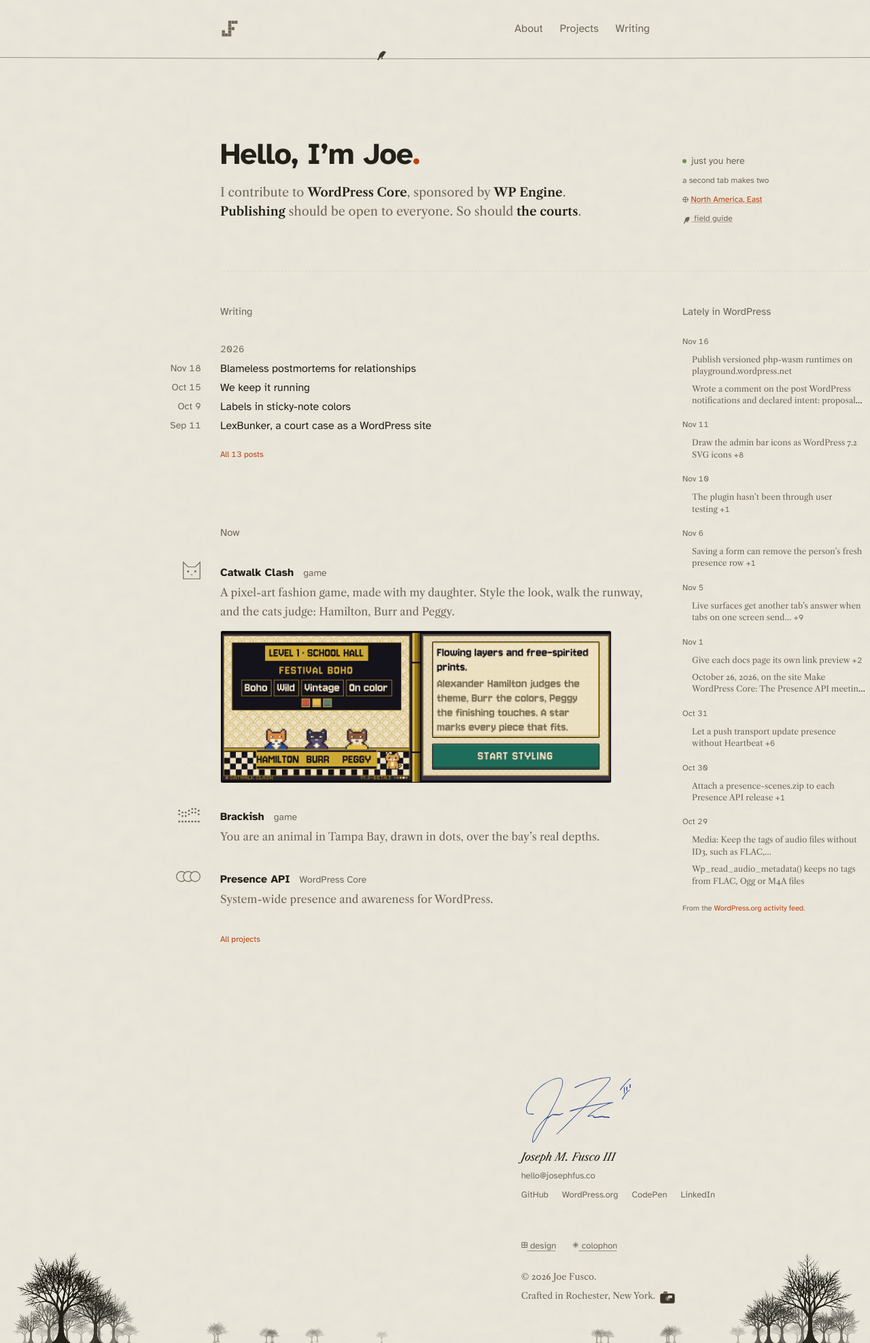
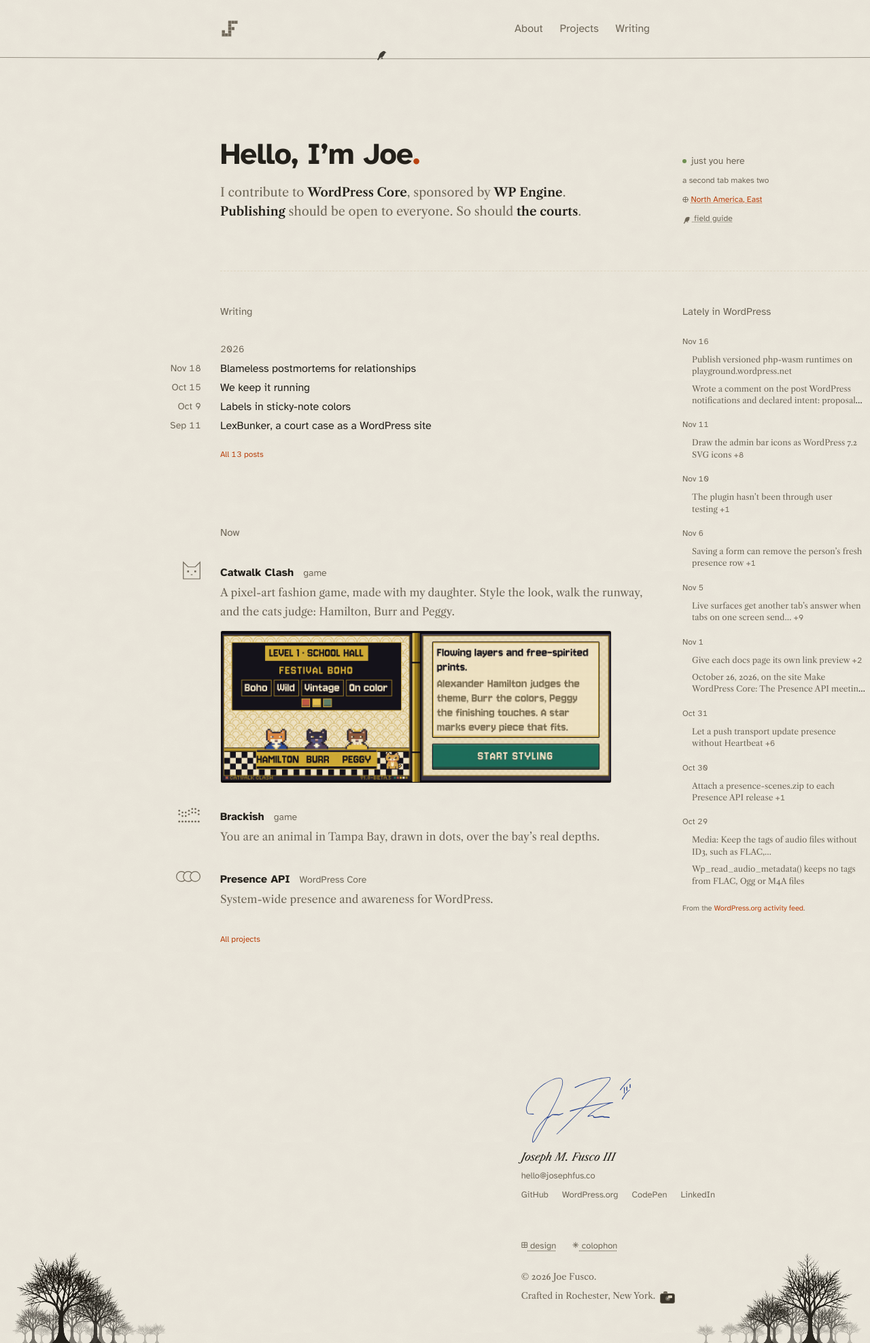
Before and after one commit to josephfusco/josephfusco.github.io, a Jekyll site: the page built from index.html, in a window 1280 px wide. Shown: the whole page at 68% size. Built offline with Jekyll 4.4.1, drawn with Linux system fonts in a browser that asks for light colours.

Commit message:
Open ground in the middle of the forest, and an address that does not select

```diff
--- a/_includes/tree.html
+++ b/_includes/tree.html
@@ -1,156 +1,116 @@
 {% comment %}Written by script/build-tree.py. The grove is decoration and says nothing to a screen reader.{% endcomment %}
 <div class="grove" aria-hidden="true">
-	<div class="margin-tree turned" data-tree style="--wide:0.167;--ink:0.27;left:calc(var(--free) * 0.692)">
+	<div class="margin-tree turned" data-tree style="--wide:0.208;--ink:0.28;left:calc(var(--free) * 0.326)">
 		<img class="tree-wash" src="{{ '/assets/images/tree-e-wash.svg' | relative_url }}" alt="" width="1004" height="886" loading="lazy" decoding="async">
 		<img class="tree-ink" src="{{ '/assets/images/tree-e.svg' | relative_url }}" alt="" width="1004" height="886" loading="lazy" decoding="async">
 	</div>
-	<div class="margin-tree" data-tree style="--wide:0.226;--ink:0.33;left:calc(var(--free) * 0.09)">
+	<div class="margin-tree" data-tree style="--wide:0.2;--ink:0.28;left:calc(var(--free) * 1.182)">
 		<img class="tree-wash" src="{{ '/assets/images/tree-e-wash.svg' | relative_url }}" alt="" width="1004" height="886" loading="lazy" decoding="async">
 		<img class="tree-ink" src="{{ '/assets/images/tree-e.svg' | relative_url }}" alt="" width="1004" height="886" loading="lazy" decoding="async">
 	</div>
-	<div class="margin-tree" data-tree style="--wide:0.228;--ink:0.27;left:calc(var(--free) * 0.552)">
+	<div class="margin-tree" data-tree style="--wide:0.244;--ink:0.35;left:calc(var(--free) * 0.086)">
 		<img class="tree-wash" src="{{ '/assets/images/tree-e-wash.svg' | relative_url }}" alt="" width="1004" height="886" loading="lazy" decoding="async">
 		<img class="tree-ink" src="{{ '/assets/images/tree-e.svg' | relative_url }}" alt="" width="1004" height="886" loading="lazy" decoding="async">
 	</div>
-	<div class="margin-tree turned" data-tree style="--wide:0.169;--ink:0.33;left:calc(var(--free) * 0.871)">
+	<div class="margin-tree turned" data-tree style="--wide:0.181;--ink:0.34;left:calc(var(--free) * 0.834)">
 		<img class="tree-wash" src="{{ '/assets/images/tree-e-wash.svg' | relative_url }}" alt="" width="1004" height="886" loading="lazy" decoding="async">
 		<img class="tree-ink" src="{{ '/assets/images/tree-e.svg' | relative_url }}" alt="" width="1004" height="886" loading="lazy" decoding="async">
 	</div>
-	<div class="margin-tree turned" data-tree style="--wide:0.199;--ink:0.33;left:calc(var(--free) * 0.957)">
+	<div class="margin-tree turned" data-tree style="--wide:0.179;--ink:0.28;left:calc(var(--free) * 0.663)">
+		<img class="tree-wash" src="{{ '/assets/images/tree-e-wash.svg' | relative_url }}" alt="" width="1004" height="886" loading="lazy" decoding="async">
+		<img class="tree-ink" src="{{ '/assets/images/tree-e.svg' | relative_url }}" alt="" width="1004" height="886" loading="lazy" decoding="async">
+	</div>
+	<div class="margin-tree turned" data-tree style="--wide:0.214;--ink:0.35;left:calc(var(--free) * 0.918)">
 		<img class="tree-wash" src="{{ '/assets/images/tree-b-wash.svg' | relative_url }}" alt="" width="1069" height="980" loading="lazy" decoding="async">
 		<img class="tree-ink" src="{{ '/assets/images/tree-b.svg' | relative_url }}" alt="" width="1069" height="980" loading="lazy" decoding="async">
 	</div>
-	<div class="margin-tree turned" data-tree style="--wide:0.17;--ink:0.22;left:calc(var(--free) * 0.26)">
+	<div class="margin-tree turned" data-tree style="--wide:0.182;--ink:0.22;left:calc(var(--free) * 0.249)">
 		<img class="tree-wash" src="{{ '/assets/images/tree-e-wash.svg' | relative_url }}" alt="" width="1004" height="886" loading="lazy" decoding="async">
 		<img class="tree-ink" src="{{ '/assets/images/tree-e.svg' | relative_url }}" alt="" width="1004" height="886" loading="lazy" decoding="async">
 	</div>
-	<div class="margin-tree turned" data-tree style="--wide:0.194;--ink:0.27;left:calc(var(--free) * 0.34)">
+	<div class="margin-tree" data-tree style="--wide:0.246;--ink:0.28;left:calc(var(--free) * 0.53)">
 		<img class="tree-wash" src="{{ '/assets/images/tree-e-wash.svg' | relative_url }}" alt="" width="1004" height="886" loading="lazy" decoding="async">
 		<img class="tree-ink" src="{{ '/assets/images/tree-e.svg' | relative_url }}" alt="" width="1004" height="886" loading="lazy" decoding="async">
 	</div>
-	<div class="margin-tree" data-tree style="--wide:0.217;--ink:0.24;right:calc(var(--free) * 0.486)">
+	<div class="margin-tree turned" data-tree style="--wide:0.194;--ink:0.25;left:calc(var(--free) * 1.091)">
+		<img class="tree-wash" src="{{ '/assets/images/tree-c-wash.svg' | relative_url }}" alt="" width="977" height="886" loading="lazy" decoding="async">
+		<img class="tree-ink" src="{{ '/assets/images/tree-c.svg' | relative_url }}" alt="" width="977" height="886" loading="lazy" decoding="async">
+	</div>
+	<div class="margin-tree" data-tree style="--wide:0.233;--ink:0.25;right:calc(var(--free) * 0.166)">
+		<img class="tree-wash" src="{{ '/assets/images/tree-e-wash.svg' | relative_url }}" alt="" width="1004" height="886" loading="lazy" decoding="async">
+		<img class="tree-ink" src="{{ '/assets/images/tree-e.svg' | relative_url }}" alt="" width="1004" height="886" loading="lazy" decoding="async">
+	</div>
+	<div class="margin-tree turned" data-tree style="--wide:0.229;--ink:0.28;right:calc(var(--free) * 0.897)">
+		<img class="tree-wash" src="{{ '/assets/images/tree-c-wash.svg' | relative_url }}" alt="" width="977" height="886" loading="lazy" decoding="async">
+		<img class="tree-ink" src="{{ '/assets/images/tree-c.svg' | relative_url }}" alt="" width="977" height="886" loading="lazy" decoding="async">
+	</div>
+	<div class="margin-tree turned" data-tree style="--wide:0.226;--ink:0.26;right:calc(var(--free) * 0.051)">
+		<img class="tree-wash" src="{{ '/assets/images/tree-c-wash.svg' | relative_url }}" alt="" width="977" height="886" loading="lazy" decoding="async">
+		<img class="tree-ink" src="{{ '/assets/images/tree-c.svg' | relative_url }}" alt="" width="977" height="886" loading="lazy" decoding="async">
+	</div>
+	<div class="margin-tree turned" data-tree style="--wide:0.205;--ink:0.28;right:calc(var(--free) * 0.32)">
+		<img class="tree-wash" src="{{ '/assets/images/tree-c-wash.svg' | relative_url }}" alt="" width="977" height="886" loading="lazy" decoding="async">
+		<img class="tree-ink" src="{{ '/assets/images/tree-c.svg' | relative_url }}" alt="" width="977" height="886" loading="lazy" decoding="async">
+	</div>
+	<div class="margin-tree turned" data-tree style="--wide:0.203;--ink:0.27;right:calc(var(--free) * 1.041)">
 		<img class="tree-wash" src="{{ '/assets/images/tree-b-wash.svg' | relative_url }}" alt="" width="1069" height="980" loading="lazy" decoding="async">
 		<img class="tree-ink" src="{{ '/assets/images/tree-b.svg' | relative_url }}" alt="" width="1069" height="980" loading="lazy" decoding="async">
 	</div>
-	<div class="margin-tree turned" data-tree style="--wide:0.177;--ink:0.26;right:calc(var(--free) * 0.992)">
+	<div class="margin-tree" data-tree style="--wide:0.176;--ink:0.24;right:calc(var(--free) * 0.834)">
+		<img class="tree-wash" src="{{ '/assets/images/tree-b-wash.svg' | relative_url }}" alt="" width="1069" height="980" loading="lazy" decoding="async">
+		<img class="tree-ink" src="{{ '/assets/images/tree-b.svg' | relative_url }}" alt="" width="1069" height="980" loading="lazy" decoding="async">
+	</div>
+	<div class="margin-tree turned" data-tree style="--wide:0.187;--ink:0.3;right:calc(var(--free) * 1.245)">
 		<img class="tree-wash" src="{{ '/assets/images/tree-c-wash.svg' | relative_url }}" alt="" width="977" height="886" loading="lazy" decoding="async">
 		<img class="tree-ink" src="{{ '/assets/images/tree-c.svg' | relative_url }}" alt="" width="977" height="886" loading="lazy" decoding="async">
 	</div>
-	<div class="margin-tree turned" data-tree style="--wide:0.21;--ink:0.34;right:calc(var(--free) * 0.08)">
+	<div class="margin-tree" data-tree style="--wide:0.186;--ink:0.26;right:calc(var(--free) * 0.685)">
+		<img class="tree-wash" src="{{ '/assets/images/tree-e-wash.svg' | relative_url }}" alt="" width="1004" height="886" loading="lazy" decoding="async">
+		<img class="tree-ink" src="{{ '/assets/images/tree-e.svg' | relative_url }}" alt="" width="1004" height="886" loading="lazy" decoding="async">
+	</div>
+	<div class="margin-tree" data-tree style="--wide:0.21;--ink:0.33;right:calc(var(--free) * 0.459)">
 		<img class="tree-wash" src="{{ '/assets/images/tree-c-wash.svg' | relative_url }}" alt="" width="977" height="886" loading="lazy" decoding="async">
 		<img class="tree-ink" src="{{ '/assets/images/tree-c.svg' | relative_url }}" alt="" width="977" height="886" loading="lazy" decoding="async">
 	</div>
-	<div class="margin-tree" data-tree style="--wide:0.214;--ink:0.33;right:calc(var(--free) * 0.23)">
+	<div class="margin-tree" data-tree style="--wide:0.445;--ink:0.56;left:calc(var(--free) * 0.367)">
 		<img class="tree-wash" src="{{ '/assets/images/tree-c-wash.svg' | relative_url }}" alt="" width="977" height="886" loading="lazy" decoding="async">
 		<img class="tree-ink" src="{{ '/assets/images/tree-c.svg' | relative_url }}" alt="" width="977" height="886" loading="lazy" decoding="async">
 	</div>
-	<div class="margin-tree turned" data-tree style="--wide:0.209;--ink:0.27;right:calc(var(--free) * 0.631)">
+	<div class="margin-tree turned" data-tree style="--wide:0.325;--ink:0.52;left:calc(var(--free) * 0.769)">
 		<img class="tree-wash" src="{{ '/assets/images/tree-c-wash.svg' | relative_url }}" alt="" width="977" height="886" loading="lazy" decoding="async">
 		<img class="tree-ink" src="{{ '/assets/images/tree-c.svg' | relative_url }}" alt="" width="977" height="886" loading="lazy" decoding="async">
 	</div>
-	<div class="margin-tree turned" data-tree style="--wide:0.17;--ink:0.28;right:calc(var(--free) * 0.374)">
+	<div class="margin-tree" data-tree style="--wide:0.456;--ink:0.54;left:calc(var(--free) * 0.593)">
+		<img class="tree-wash" src="{{ '/assets/images/tree-c-wash.svg' | relative_url }}" alt="" width="977" height="886" loading="lazy" decoding="async">
+		<img class="tree-ink" src="{{ '/assets/images/tree-c.svg' | relative_url }}" alt="" width="977" height="886" loading="lazy" decoding="async">
+	</div>
+	<div class="margin-tree turned" data-tree style="--wide:0.341;--ink:0.59;left:calc(var(--free) * 0.262)">
+		<img class="tree-wash" src="{{ '/assets/images/tree-c-wash.svg' | relative_url }}" alt="" width="977" height="886" loading="lazy" decoding="async">
+		<img class="tree-ink" src="{{ '/assets/images/tree-c.svg' | relative_url }}" alt="" width="977" height="886" loading="lazy" decoding="async">
+	</div>
+	<div class="margin-tree turned" data-tree style="--wide:0.389;--ink:0.6;left:calc(var(--free) * 0.078)">
 		<img class="tree-wash" src="{{ '/assets/images/tree-b-wash.svg' | relative_url }}" alt="" width="1069" height="980" loading="lazy" decoding="async">
 		<img class="tree-ink" src="{{ '/assets/images/tree-b.svg' | relative_url }}" alt="" width="1069" height="980" loading="lazy" decoding="async">
 	</div>
-	<div class="margin-tree turned" data-tree style="--wide:0.18;--ink:0.28;right:calc(var(--free) * 0.812)">
+	<div class="margin-tree turned" data-tree style="--wide:0.447;--ink:0.58;right:calc(var(--free) * 0.415)">
+		<img class="tree-wash" src="{{ '/assets/images/tree-c-wash.svg' | relative_url }}" alt="" width="977" height="886" loading="lazy" decoding="async">
+		<img class="tree-ink" src="{{ '/assets/images/tree-c.svg' | relative_url }}" alt="" width="977" height="886" loading="lazy" decoding="async">
+	</div>
+	<div class="margin-tree" data-tree style="--wide:0.358;--ink:0.52;right:calc(var(--free) * 0.764)">
+		<img class="tree-wash" src="{{ '/assets/images/tree-e-wash.svg' | relative_url }}" alt="" width="1004" height="886" loading="lazy" decoding="async">
+		<img class="tree-ink" src="{{ '/assets/images/tree-e.svg' | relative_url }}" alt="" width="1004" height="886" loading="lazy" decoding="async">
+	</div>
+	<div class="margin-tree turned" data-tree style="--wide:0.382;--ink:0.64;right:calc(var(--free) * 0.232)">
+		<img class="tree-wash" src="{{ '/assets/images/tree-c-wash.svg' | relative_url }}" alt="" width="977" height="886" loading="lazy" decoding="async">
+		<img class="tree-ink" src="{{ '/assets/images/tree-c.svg' | relative_url }}" alt="" width="977" height="886" loading="lazy" decoding="async">
+	</div>
+	<div class="margin-tree turned" data-tree style="--wide:0.412;--ink:0.61;right:calc(var(--free) * 0.575)">
 		<img class="tree-wash" src="{{ '/assets/images/tree-b-wash.svg' | relative_url }}" alt="" width="1069" height="980" loading="lazy" decoding="async">
 		<img class="tree-ink" src="{{ '/assets/images/tree-b.svg' | relative_url }}" alt="" width="1069" height="980" loading="lazy" decoding="async">
 	</div>
-	<div class="margin-tree turned" data-tree style="--wide:0.196;--ink:0.29;left:23.27vw">
+	<div class="margin-tree turned" data-tree style="--wide:0.399;--ink:0.52;right:calc(var(--free) * 0.12)">
 		<img class="tree-wash" src="{{ '/assets/images/tree-e-wash.svg' | relative_url }}" alt="" width="1004" height="886" loading="lazy" decoding="async">
 		<img class="tree-ink" src="{{ '/assets/images/tree-e.svg' | relative_url }}" alt="" width="1004" height="886" loading="lazy" decoding="async">
-	</div>
-	<div class="margin-tree turned" data-tree style="--wide:0.217;--ink:0.28;left:23.48vw">
-		<img class="tree-wash" src="{{ '/assets/images/tree-e-wash.svg' | relative_url }}" alt="" width="1004" height="886" loading="lazy" decoding="async">
-		<img class="tree-ink" src="{{ '/assets/images/tree-e.svg' | relative_url }}" alt="" width="1004" height="886" loading="lazy" decoding="async">
-	</div>
-	<div class="margin-tree" data-tree style="--wide:0.152;--ink:0.27;left:30.14vw">
-		<img class="tree-wash" src="{{ '/assets/images/tree-e-wash.svg' | relative_url }}" alt="" width="1004" height="886" loading="lazy" decoding="async">
-		<img class="tree-ink" src="{{ '/assets/images/tree-e.svg' | relative_url }}" alt="" width="1004" height="886" loading="lazy" decoding="async">
-	</div>
-	<div class="margin-tree turned" data-tree style="--wide:0.147;--ink:0.28;left:30.29vw">
-		<img class="tree-wash" src="{{ '/assets/images/tree-e-wash.svg' | relative_url }}" alt="" width="1004" height="886" loading="lazy" decoding="async">
-		<img class="tree-ink" src="{{ '/assets/images/tree-e.svg' | relative_url }}" alt="" width="1004" height="886" loading="lazy" decoding="async">
-	</div>
-	<div class="margin-tree turned" data-tree style="--wide:0.163;--ink:0.27;left:29.48vw">
-		<img class="tree-wash" src="{{ '/assets/images/tree-b-wash.svg' | relative_url }}" alt="" width="1069" height="980" loading="lazy" decoding="async">
-		<img class="tree-ink" src="{{ '/assets/images/tree-b.svg' | relative_url }}" alt="" width="1069" height="980" loading="lazy" decoding="async">
-	</div>
-	<div class="margin-tree turned" data-tree style="--wide:0.151;--ink:0.27;left:34.74vw">
-		<img class="tree-wash" src="{{ '/assets/images/tree-b-wash.svg' | relative_url }}" alt="" width="1069" height="980" loading="lazy" decoding="async">
-		<img class="tree-ink" src="{{ '/assets/images/tree-b.svg' | relative_url }}" alt="" width="1069" height="980" loading="lazy" decoding="async">
-	</div>
-	<div class="margin-tree turned" data-tree style="--wide:0.154;--ink:0.24;left:35.41vw">
-		<img class="tree-wash" src="{{ '/assets/images/tree-e-wash.svg' | relative_url }}" alt="" width="1004" height="886" loading="lazy" decoding="async">
-		<img class="tree-ink" src="{{ '/assets/images/tree-e.svg' | relative_url }}" alt="" width="1004" height="886" loading="lazy" decoding="async">
-	</div>
-	<div class="margin-tree" data-tree style="--wide:0.128;--ink:0.19;left:42.93vw">
-		<img class="tree-wash" src="{{ '/assets/images/tree-c-wash.svg' | relative_url }}" alt="" width="977" height="886" loading="lazy" decoding="async">
-		<img class="tree-ink" src="{{ '/assets/images/tree-c.svg' | relative_url }}" alt="" width="977" height="886" loading="lazy" decoding="async">
-	</div>
-	<div class="margin-tree turned" data-tree style="--wide:0.18;--ink:0.27;left:76.27vw">
-		<img class="tree-wash" src="{{ '/assets/images/tree-c-wash.svg' | relative_url }}" alt="" width="977" height="886" loading="lazy" decoding="async">
-		<img class="tree-ink" src="{{ '/assets/images/tree-c.svg' | relative_url }}" alt="" width="977" height="886" loading="lazy" decoding="async">
-	</div>
-	<div class="margin-tree" data-tree style="--wide:0.189;--ink:0.3;left:75.52vw">
-		<img class="tree-wash" src="{{ '/assets/images/tree-e-wash.svg' | relative_url }}" alt="" width="1004" height="886" loading="lazy" decoding="async">
-		<img class="tree-ink" src="{{ '/assets/images/tree-e.svg' | relative_url }}" alt="" width="1004" height="886" loading="lazy" decoding="async">
-	</div>
-	<div class="margin-tree" data-tree style="--wide:0.156;--ink:0.3;left:75.56vw">
-		<img class="tree-wash" src="{{ '/assets/images/tree-e-wash.svg' | relative_url }}" alt="" width="1004" height="886" loading="lazy" decoding="async">
-		<img class="tree-ink" src="{{ '/assets/images/tree-e.svg' | relative_url }}" alt="" width="1004" height="886" loading="lazy" decoding="async">
-	</div>
-	<div class="margin-tree turned" data-tree style="--wide:0.145;--ink:0.3;left:67.6vw">
-		<img class="tree-wash" src="{{ '/assets/images/tree-e-wash.svg' | relative_url }}" alt="" width="1004" height="886" loading="lazy" decoding="async">
-		<img class="tree-ink" src="{{ '/assets/images/tree-e.svg' | relative_url }}" alt="" width="1004" height="886" loading="lazy" decoding="async">
-	</div>
-	<div class="margin-tree turned" data-tree style="--wide:0.149;--ink:0.27;left:68.08vw">
-		<img class="tree-wash" src="{{ '/assets/images/tree-e-wash.svg' | relative_url }}" alt="" width="1004" height="886" loading="lazy" decoding="async">
-		<img class="tree-ink" src="{{ '/assets/images/tree-e.svg' | relative_url }}" alt="" width="1004" height="886" loading="lazy" decoding="async">
-	</div>
-	<div class="margin-tree turned" data-tree style="--wide:0.141;--ink:0.28;left:68.92vw">
-		<img class="tree-wash" src="{{ '/assets/images/tree-e-wash.svg' | relative_url }}" alt="" width="1004" height="886" loading="lazy" decoding="async">
-		<img class="tree-ink" src="{{ '/assets/images/tree-e.svg' | relative_url }}" alt="" width="1004" height="886" loading="lazy" decoding="async">
-	</div>
-	<div class="margin-tree" data-tree style="--wide:0.442;--ink:0.53;left:calc(var(--free) * 0.587)">
-		<img class="tree-wash" src="{{ '/assets/images/tree-b-wash.svg' | relative_url }}" alt="" width="1069" height="980" loading="lazy" decoding="async">
-		<img class="tree-ink" src="{{ '/assets/images/tree-b.svg' | relative_url }}" alt="" width="1069" height="980" loading="lazy" decoding="async">
-	</div>
-	<div class="margin-tree turned" data-tree style="--wide:0.438;--ink:0.63;left:calc(var(--free) * 0.182)">
-		<img class="tree-wash" src="{{ '/assets/images/tree-e-wash.svg' | relative_url }}" alt="" width="1004" height="886" loading="lazy" decoding="async">
-		<img class="tree-ink" src="{{ '/assets/images/tree-e.svg' | relative_url }}" alt="" width="1004" height="886" loading="lazy" decoding="async">
-	</div>
-	<div class="margin-tree turned" data-tree style="--wide:0.313;--ink:0.59;left:calc(var(--free) * 0.092)">
-		<img class="tree-wash" src="{{ '/assets/images/tree-c-wash.svg' | relative_url }}" alt="" width="977" height="886" loading="lazy" decoding="async">
-		<img class="tree-ink" src="{{ '/assets/images/tree-c.svg' | relative_url }}" alt="" width="977" height="886" loading="lazy" decoding="async">
-	</div>
-	<div class="margin-tree turned" data-tree style="--wide:0.375;--ink:0.5;left:calc(var(--free) * 0.359)">
-		<img class="tree-wash" src="{{ '/assets/images/tree-b-wash.svg' | relative_url }}" alt="" width="1069" height="980" loading="lazy" decoding="async">
-		<img class="tree-ink" src="{{ '/assets/images/tree-b.svg' | relative_url }}" alt="" width="1069" height="980" loading="lazy" decoding="async">
-	</div>
-	<div class="margin-tree turned" data-tree style="--wide:0.435;--ink:0.55;left:calc(var(--free) * 0.711)">
-		<img class="tree-wash" src="{{ '/assets/images/tree-d-wash.svg' | relative_url }}" alt="" width="1025" height="1024" loading="lazy" decoding="async">
-		<img class="tree-ink" src="{{ '/assets/images/tree-d.svg' | relative_url }}" alt="" width="1025" height="1024" loading="lazy" decoding="async">
-	</div>
-	<div class="margin-tree" data-tree style="--wide:0.418;--ink:0.63;right:calc(var(--free) * 0.51)">
-		<img class="tree-wash" src="{{ '/assets/images/tree-e-wash.svg' | relative_url }}" alt="" width="1004" height="886" loading="lazy" decoding="async">
-		<img class="tree-ink" src="{{ '/assets/images/tree-e.svg' | relative_url }}" alt="" width="1004" height="886" loading="lazy" decoding="async">
-	</div>
-	<div class="margin-tree" data-tree style="--wide:0.42;--ink:0.57;right:calc(var(--free) * 0.344)">
-		<img class="tree-wash" src="{{ '/assets/images/tree-c-wash.svg' | relative_url }}" alt="" width="977" height="886" loading="lazy" decoding="async">
-		<img class="tree-ink" src="{{ '/assets/images/tree-c.svg' | relative_url }}" alt="" width="977" height="886" loading="lazy" decoding="async">
-	</div>
-	<div class="margin-tree" data-tree style="--wide:0.371;--ink:0.64;right:calc(var(--free) * 0.728)">
-		<img class="tree-wash" src="{{ '/assets/images/tree-c-wash.svg' | relative_url }}" alt="" width="977" height="886" loading="lazy" decoding="async">
-		<img class="tree-ink" src="{{ '/assets/images/tree-c.svg' | relative_url }}" alt="" width="977" height="886" loading="lazy" decoding="async">
-	</div>
-	<div class="margin-tree turned" data-tree style="--wide:0.315;--ink:0.67;right:calc(var(--free) * 0.219)">
-		<img class="tree-wash" src="{{ '/assets/images/tree-b-wash.svg' | relative_url }}" alt="" width="1069" height="980" loading="lazy" decoding="async">
-		<img class="tree-ink" src="{{ '/assets/images/tree-b.svg' | relative_url }}" alt="" width="1069" height="980" loading="lazy" decoding="async">
-	</div>
-	<div class="margin-tree" data-tree style="--wide:0.358;--ink:0.59;right:calc(var(--free) * 0.053)">
-		<img class="tree-wash" src="{{ '/assets/images/tree-d-wash.svg' | relative_url }}" alt="" width="1025" height="1024" loading="lazy" decoding="async">
-		<img class="tree-ink" src="{{ '/assets/images/tree-d.svg' | relative_url }}" alt="" width="1025" height="1024" loading="lazy" decoding="async">
 	</div>
 	<div class="margin-tree turned" data-tree style="--wide:0.56;--ink:0.86;left:calc(var(--free) * 0.5)">
 		<img class="tree-wash" src="{{ '/assets/images/tree-d-wash.svg' | relative_url }}" alt="" width="1025" height="1024" loading="lazy" decoding="async">
--- a/assets/css/redesign.css
+++ b/assets/css/redesign.css
@@ -2457,10 +2457,9 @@ body.design { font-variant-numeric: lining-nums; }
   }
 }
 /* Dragging across the trees would otherwise select the footer's words
-   on the way. The address can still be selected and copied. */
+   on the way. The address is a link, and still opens a letter. */
 @media (min-width: 80rem) {
   .site-footer { user-select: none; -webkit-user-select: none; }
-  .site-footer .signature-email { user-select: text; -webkit-user-select: text; }
 }
 @media print {
   .grove { display: none; }
```
Also changed, not shown: script/build-tree.py (+4 -14 lines).
